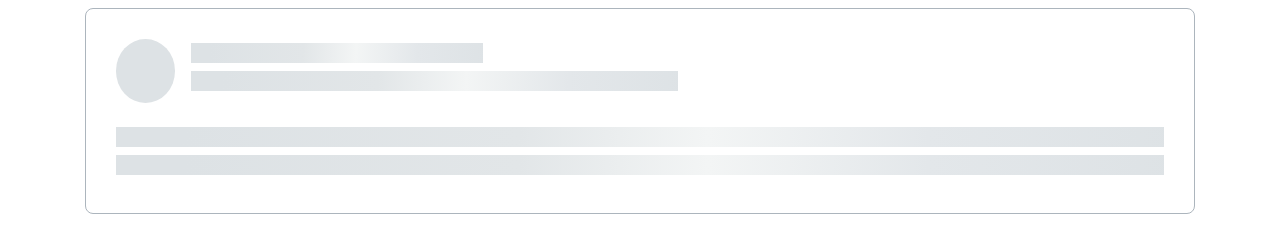
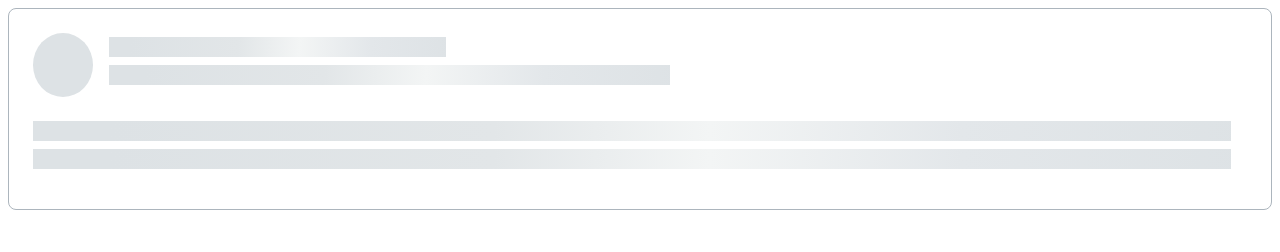
Before and after one commit to js-tasks-ru/htmlcss-20240216_sasha-is-permi, a website: page 04-lection2/02-skeleton/index.html in a window 1280 px wide. Drawn offline with Linux system fonts and the light colour scheme.

Commit message:
скелетон изменения

```diff
--- a/04-lection2/02-skeleton/index.html
+++ b/04-lection2/02-skeleton/index.html
@@ -8,19 +8,17 @@
         <link rel="stylesheet" href="./skeleton.css">
     </head>
     <body>
-        <div class="container">
         <div class="skeleton">
             <div class="skeleton__header">
                 <div class="skeleton__logo"></div>
                 <div class="skeleton__content">
-                        <div class="skeleton__line skeleton__line-s"></div>
-                        <div class="skeleton__line skeleton__line-m"></div>
+                    <div class="skeleton__line skeleton__line_s"></div>
+                    <div class="skeleton__line skeleton__line_m"></div>
                 </div>
             </div>
             <div class="skeleton__content">
-                    <div class="skeleton__line skeleton__line-l"></div>
-                    <div class="skeleton__line skeleton__line-l"></div>
-                </div>
+                <div class="skeleton__line skeleton__line_l"></div>
+                <div class="skeleton__line skeleton__line_l"></div>
             </div>
         </div>
     </body>
--- a/04-lection2/02-skeleton/skeleton.css
+++ b/04-lection2/02-skeleton/skeleton.css
@@ -1,13 +1,8 @@
-.container {
-    max-width: 1110px;
-    margin: 0 auto;
-
-}
 .skeleton {
     border: 1px solid var(--grey-3);
     border-radius: 8px;
     background: var(--white);
-    padding: 30px;
+    padding: 24px 40px 32px 24px;
 }
 .skeleton__header {
     display: flex;
@@ -32,12 +27,12 @@
     height: 20px;
     background: linear-gradient(92.51deg, #DDE2E5 6.44%, #E2E6E8 38.47%, #F3F5F5 56.48%, #E3E7EA 77.5%, #DDE2E5 102.52%);
 }
-.skeleton__line-l {
+.skeleton__line_l {
     width: 100%;
 }
-.skeleton__line-m {
+.skeleton__line_m {
     width: 50%;
 }
-.skeleton__line-s {
+.skeleton__line_s {
     width: 30%;
 }
```
Lines whose indentation alone changed are shown as unchanged.
